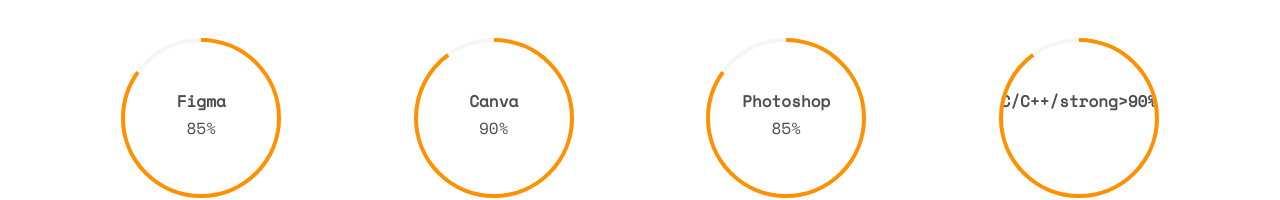
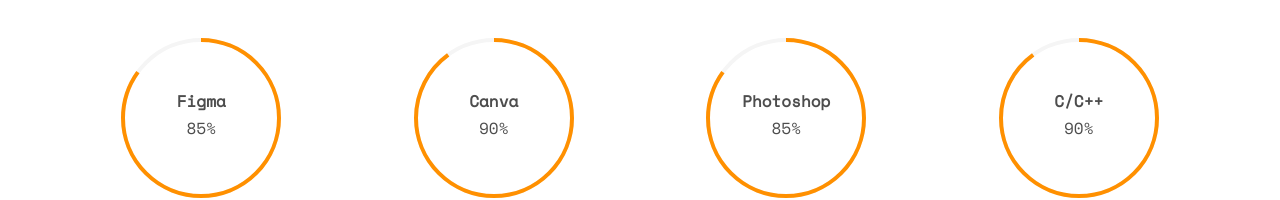
Before and after one commit to adhikareeprayush/prayush, a plain HTML site: page index.html in a window 1280 px wide. Shown: the part 4893-5093 px from the top of the page. Drawn offline with nearby package versions, Linux system fonts and the light colour scheme; some packages are replaced by stand-ins of ours; no server answers; files whose address does not match are found by name.

Commit message:
Update index.html

```diff
--- a/index.html
+++ b/index.html
@@ -315,7 +315,7 @@
 					<div class="chart" data-percent="85"><span><strong>Photoshop</strong>85%</span></div>
 				</div>
 				<div class="col-md-3 col-sm-6 col-xs-12 text-center">
-					<div class="chart" data-percent="90"><span><strong>C/C++/strong>90%</span></div>
+					<div class="chart" data-percent="90"><span><strong>C/C++</strong>90%</span></div>
 				</div>
 			</div>
 			<div class="row">
```
